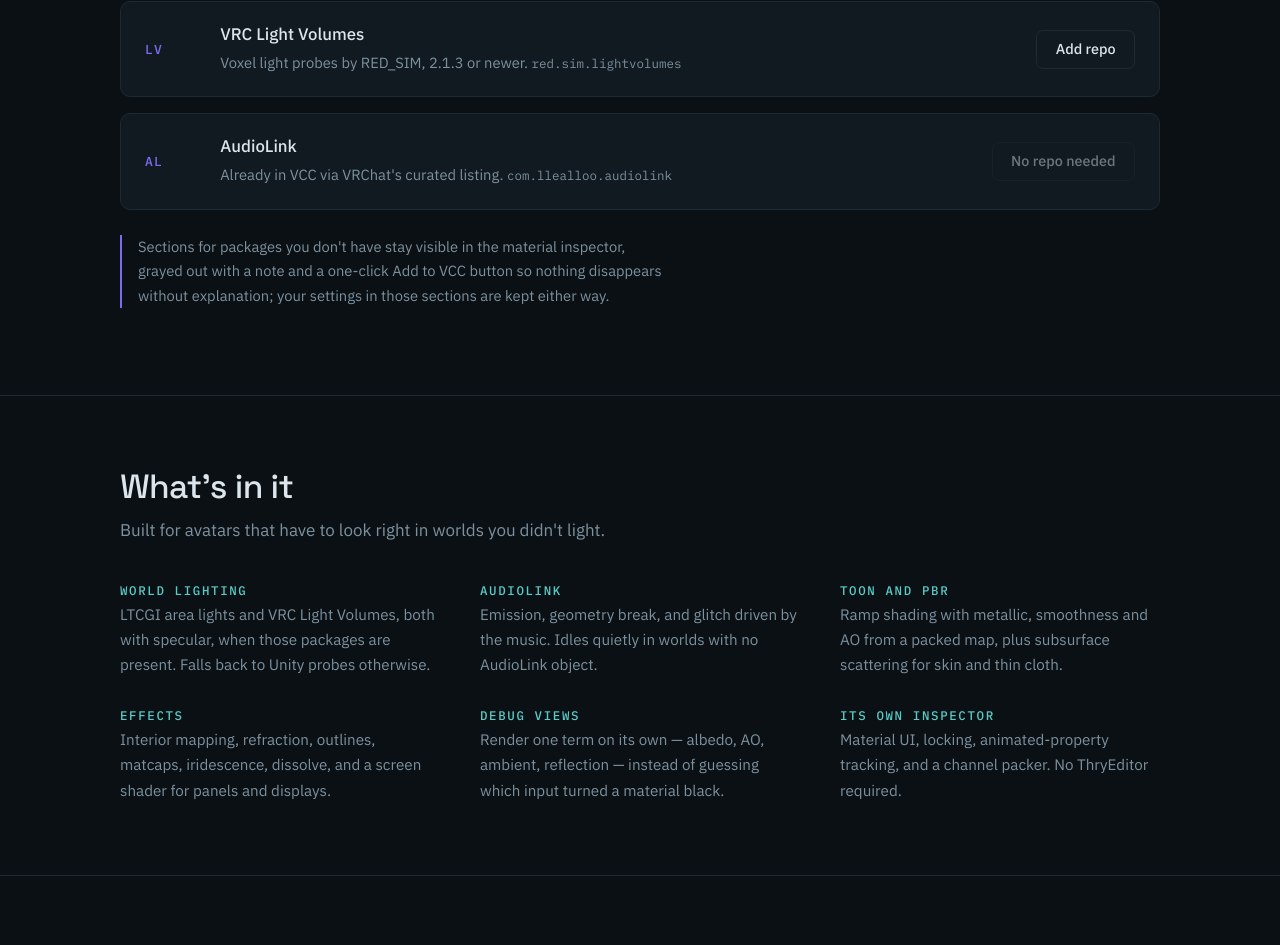
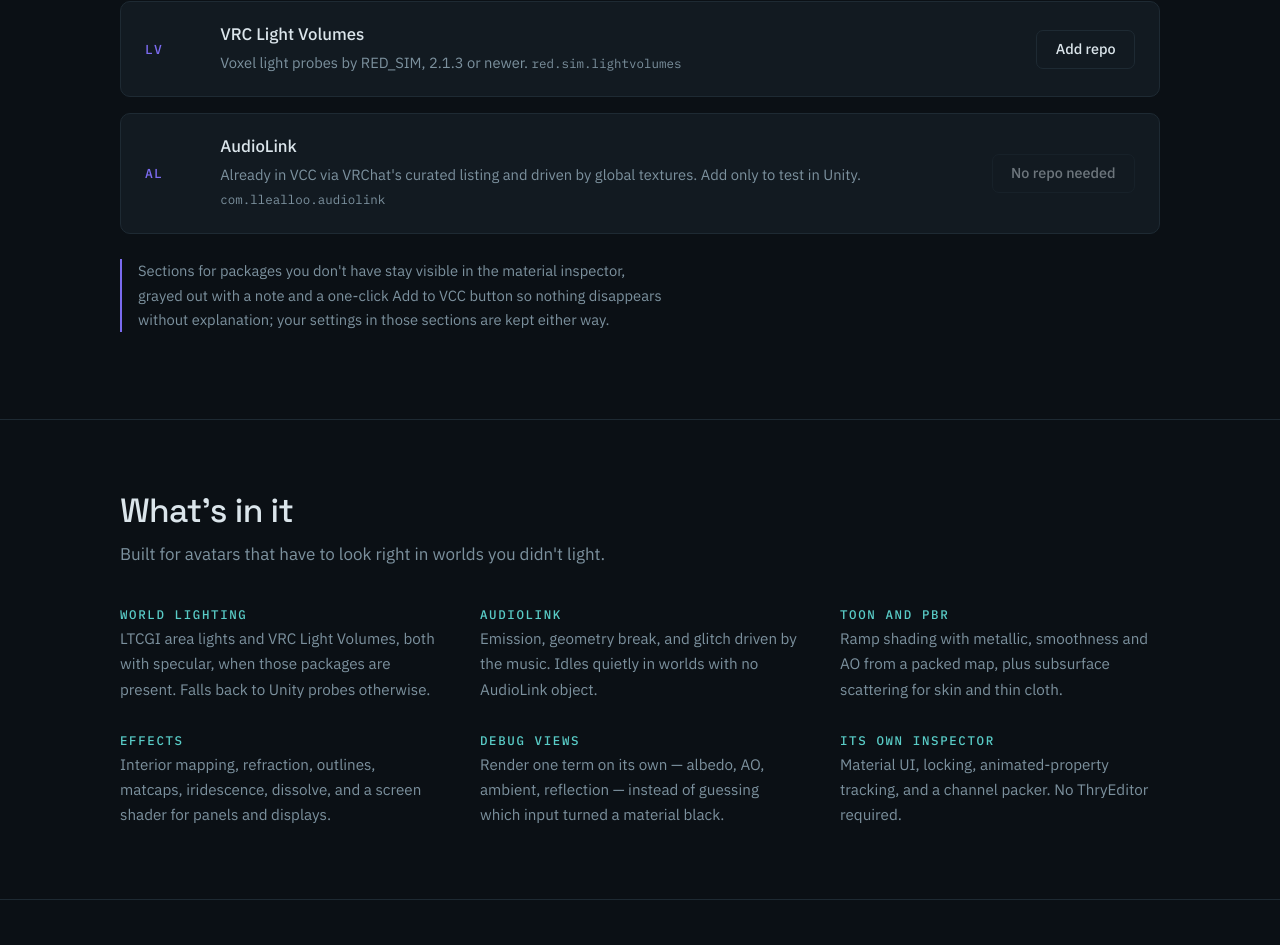
Before and after one commit to Zetph/ZetsFancyShader, a plain HTML site: page Website/index.html in a window 1280 px wide. Shown: the part 1126-2071 px from the top of the page. Drawn offline with Linux system fonts and the light colour scheme.

Commit message:
Enhance AudioLink description in index.html
Updated description for AudioLink to include global textures and Unity testing.

```diff
--- a/Website/index.html
+++ b/Website/index.html
@@ -224,7 +224,7 @@
         <span class="num">AL</span>
         <div>
           <h3>AudioLink</h3>
-          <p>Already in VCC via VRChat's curated listing. <code>com.llealloo.audiolink</code></p>
+          <p>Already in VCC via VRChat's curated listing and driven by global textures. Add only to test in Unity. <code>com.llealloo.audiolink</code></p>
         </div>
         <span class="btn btn-static">No repo needed</span>
       </div>
```
